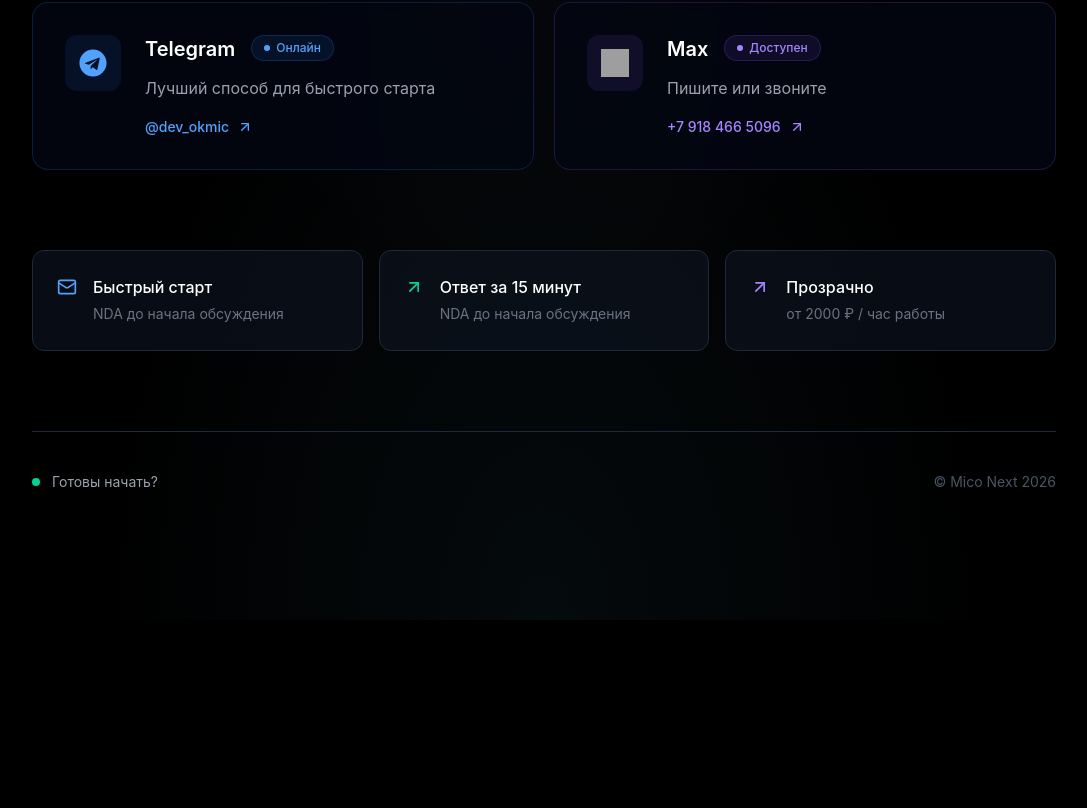
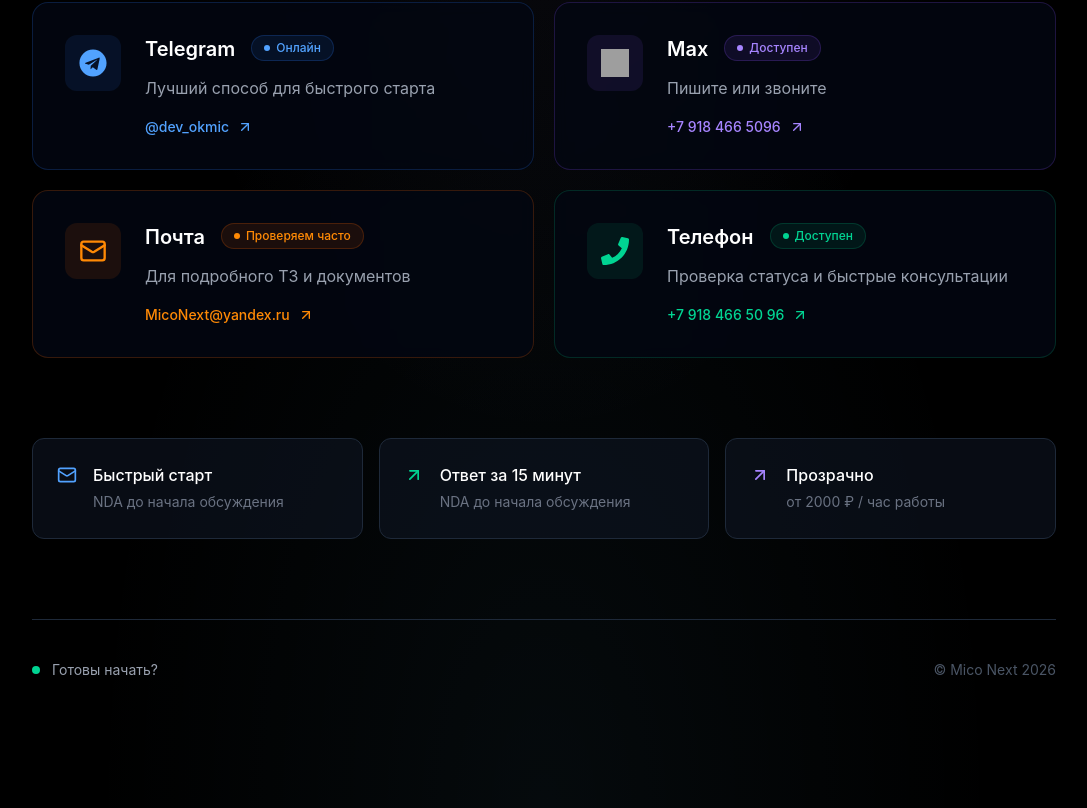
Before and after one commit to MicoNext/MicoNext, a React (Vite) app: page / in a window 1280 px wide. Shown: the part 4268-5076 px from the top of the page, without its empty margins (96-1183 px from the left). Before the commit the page ends 4888 px from the top, so only its background shows below. Built offline with nearby package versions, Linux system fonts and the light colour scheme; grey boxes are pictures that could not be loaded.

Commit message:
edit data and add new property platformName

```diff
--- a/src/components/Sections/Contact.tsx
+++ b/src/components/Sections/Contact.tsx
@@ -15,6 +15,7 @@ interface ContactCardProps {
   contact: {
     url: string
     platform: string
+    platformName: string
     status: string
     description: string
     label: string
@@ -116,7 +117,7 @@ function ContactCard({ contact, config }: ContactCardProps) {
       <div className="flex-1 min-w-0">
         <div className="flex flex-col sm:flex-row sm:items-center gap-2 sm:gap-4 mb-3">
           <h3 className="text-lg sm:text-xl font-semibold text-white">
-            {contact.platform}
+            {contact.platformName}
           </h3>
           <span className={`
             self-start inline-flex items-center gap-1.5 px-3 py-1 rounded-full
--- a/src/data.ts
+++ b/src/data.ts
@@ -178,6 +178,7 @@ export const siteData = {
     items: [
       {
         platform: "Telegram",
+        platformName: "Telegram",
         label: "@dev_okmic",
         url: "https://t.me/dev_okmic",
         icon: "Telegram",
@@ -186,6 +187,7 @@ export const siteData = {
       },
       {
         platform: "Max",
+        platformName: "Max",
         label: "+7 918 466 5096",
         url: "https://max.ru/u/f9LHodD0cOJmwq4CSauqNaa8RqiSw930HGhG7EZEhHXs4aAL26zHZyqMua4",
         icon: "Max",
@@ -193,7 +195,9 @@ export const siteData = {
         description: "Пишите или звоните",
       },
       {
-        platform: "Почта",
+
+        platform: "Email",
+        platformName: "Почта",
         label: "MicoNext@yandex.ru",
         url: "mailto:MicoNext@yandex.ru",
         icon: "Email",
@@ -201,7 +205,8 @@ export const siteData = {
         status: "Проверяем часто"
       },
       {
-        platform: "Телефон",
+        platform: "Phone",
+        platformName: "Телефон",
         label: "+7 918 466 50 96",
         url: "tel:79184665096",
         icon: "Phone",
```
